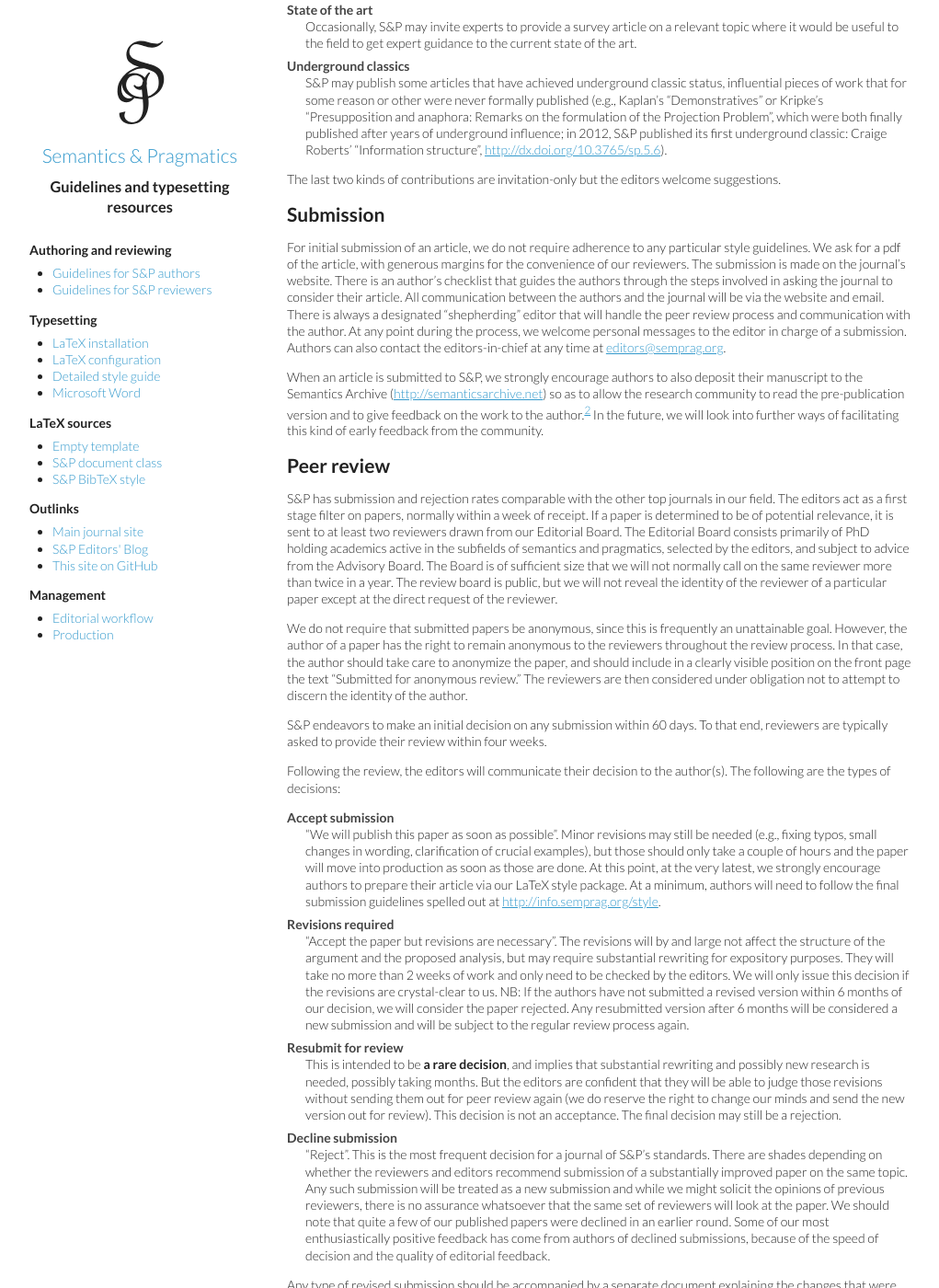
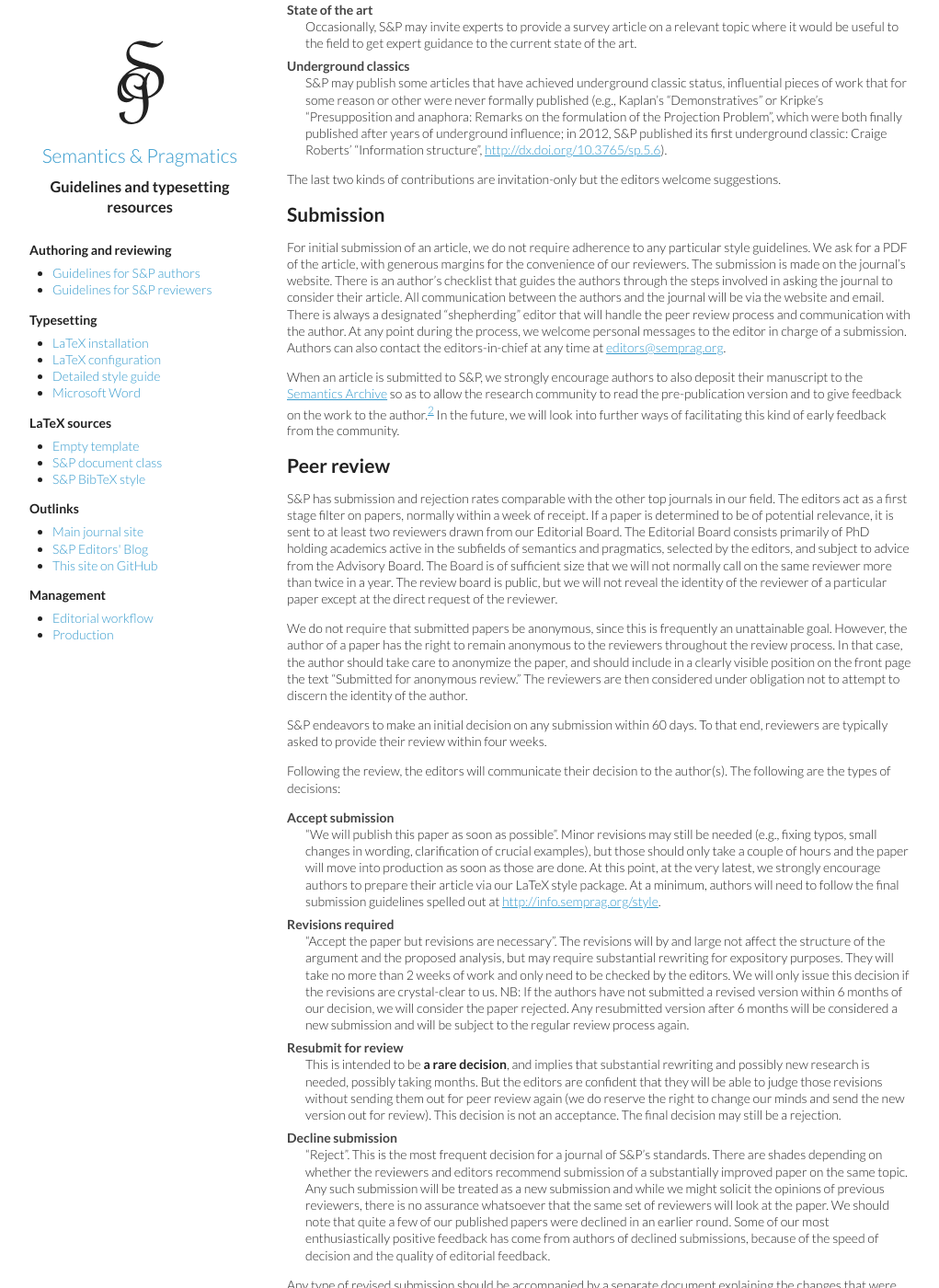
Before and after one commit to semprag/semprag.github.io, a Jekyll site: the page built from author.md, in a window 1280 px wide and 1400 px high, scrolled down 3556 px. Shown: the whole window at 92% size, without its empty margins (8-1029 px from the left). Built offline with Jekyll 4.4.1, drawn with Linux system fonts in a browser that asks for light colours; some of the changed text lies outside the part shown.

Commit message:
Clean up minutiae on author instructions page

```diff
--- a/author.md
+++ b/author.md
@@ -54,10 +54,10 @@
     *Advice to authors: by contextualizing results appropriately, the author not only increases the worth of the paper to the audience, but also makes the job of the editors and reviewers easier. It will be much easier for us to be sure that a paper should be published if we can clearly see what previous work it betters. Authors would do well to flag, both in the abstract and early on in the paper, the relationship of the paper to earlier proposals, and to indicate in broad terms what the relative advantages of the new approach are. Of course, it is then incumbent on the author to make sure that all such claims are fully justified in the main text of the article.*
 
 Subject matter and methodology
-:   The range of topics on which we can accept submissions is broad, though not so broad as for a general interest journal such as <span>*Language*</span>. Further, we have no intention to delimit the possible scope of the journal, beyond saying that articles must be highly relevant to the work of specialists in the fields of semantics and pragmatics. However, we do detect some important trends in these fields both as regards subject matter, and as regards methodology, and we hope to publish work which emphasizes these trends. In particular, we note the following trends:
+:   The range of topics on which we can accept submissions is broad, though not so broad as for a general interest journal such as *Language*. Further, we have no intention to delimit the possible scope of the journal, beyond saying that articles must be highly relevant to the work of specialists in the fields of semantics and pragmatics. However, we do detect some important trends in these fields both as regards subject matter, and as regards methodology, and we hope to publish work which emphasizes these trends. In particular, we note the following trends:
 
     1.  In the last decade, there has been a flowering of cross-linguistic work, much of it tackling relatively little studied languages, and often based on fieldwork. In this regard, we might say that semantics and pragmatics are finally 'catching up' with sister fields like phonology.
-    2.  The creation of large corpora of text and speech, together with computer search techniques, have made new sources of data available. The citation of naturally occurring web examples is now <span>*de rigeur*</span>, and we anticipate that more sophisticated statistical and quantitative analyses, analyses which take into account both the advantages and potential pitfalls of corpus and web data, will become ever more common in the field.
+    2.  The creation of large corpora of text and speech, together with computer search techniques, have made new sources of data available. The citation of naturally occurring web examples is now *de rigeur*, and we anticipate that more sophisticated statistical and quantitative analyses, analyses which take into account both the advantages and potential pitfalls of corpus and web data, will become ever more common in the field.
     3.  There is a small but growing tendency for work in the area to include or reference experimental data, from adult or child participants. This development is of particular importance for pragmatics, an area where judgments based on data for which context is not carefully controlled are notoriously variable.
     4.  Over the last three decades, formal techniques like those used in semantics have been increasingly applied to pragmatics, to discourse, and to dialogue. Relatedly, there has been an ever greater awareness that semantic and pragmatic data are highly sensitive to context. So researchers are increasingly careful to contextualize examples, often presenting data in the form of mini-discourses rather than isolated single sentence examples.
     5.  There is a growing sensitivity to differences between speech and written language,[^1] and to the significance of prosody. Where prosody is established to be significant, it is becoming common for data to be presented along with some form of prosodic transcription.
@@ -102,9 +102,9 @@
 
 ## Submission
 
-For initial submission of an article, we do not require adherence to any particular style guidelines. We ask for a pdf of the article, with generous margins for the convenience of our reviewers. The submission is made on the journal's website. There is an author's checklist that guides the authors through the steps involved in asking the journal to consider their article. All communication between the authors and the journal will be via the website and email. There is always a designated "shepherding" editor that will handle the peer review process and communication with the author. At any point during the process, we welcome personal messages to the editor in charge of a submission. Authors can also contact the editors-in-chief at any time at <editors@semprag.org>.
+For initial submission of an article, we do not require adherence to any particular style guidelines. We ask for a PDF of the article, with generous margins for the convenience of our reviewers. The submission is made on the journal's website. There is an author's checklist that guides the authors through the steps involved in asking the journal to consider their article. All communication between the authors and the journal will be via the website and email. There is always a designated "shepherding" editor that will handle the peer review process and communication with the author. At any point during the process, we welcome personal messages to the editor in charge of a submission. Authors can also contact the editors-in-chief at any time at <editors@semprag.org>.
 
-When an article is submitted to S&P, we strongly encourage authors to also deposit their manuscript to the Semantics Archive (<http://semanticsarchive.net>) so as to allow the research community to read the pre-publication version and to give feedback on the work to the author.[^2] In the future, we will look into further ways of facilitating this kind of early feedback from the community.
+When an article is submitted to S&P, we strongly encourage authors to also deposit their manuscript to the [Semantics Archive](http://semanticsarchive.net) so as to allow the research community to read the pre-publication version and to give feedback on the work to the author.[^2] In the future, we will look into further ways of facilitating this kind of early feedback from the community.
 
 ## Peer review
 
@@ -136,7 +136,7 @@
 
 In accordance with the open access ethics of the journal, authors retain full copyright for their work. They grant a non-exclusive license to S&P and the LSA to publish and archive their article. Readers can use the article under a Creative Commons Attribution License (CC-BY), which gives them unrestricted rights to copy, distribute and transmit the work, provided the original author and source are credited.
 
-Once the final typeset version of an article has been produced by the journal's staff, it will immediately be published at the journal's website in pdf format. Thus, there is no delay at all, such as waiting for other articles to be bundled in an issue. This is unlike the "online first" publication of some of the commercial journals (where the online version has limited and provisional metadata, such as non-final page numbering).
+Once the final typeset version of an article has been produced by the journal's staff, it will immediately be published at the journal's website in PDF format. Thus, there is no delay at all, such as waiting for other articles to be bundled in an issue. This is unlike the "online first" publication of some of the commercial journals (where the online version has limited and provisional metadata, such as non-final page numbering).
 
 The journal publishes each article as it is ready. To make this procedure compatible with existing bibliographic practice, we essentially treat each article as its own issue. The page numbering for each article will start at 1. Since there will thus not be sequential page numbering of all the article's in a year's volume, we notate the issue number and the page number at the bottom of each page. So, the 17th page of the 3rd article in the first volume will have the page number 3:17. This is essentially the scheme introduced by the ACM recently.[^3]
 
```
